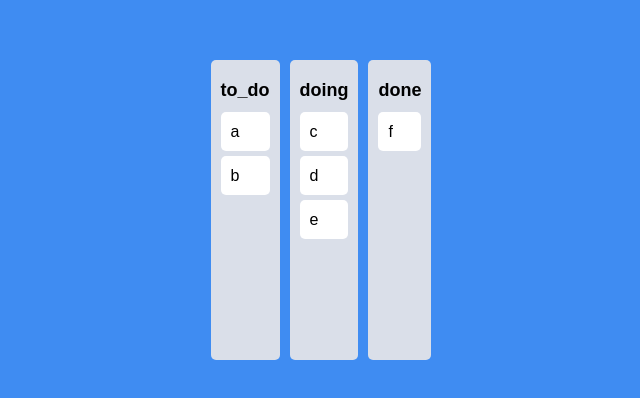
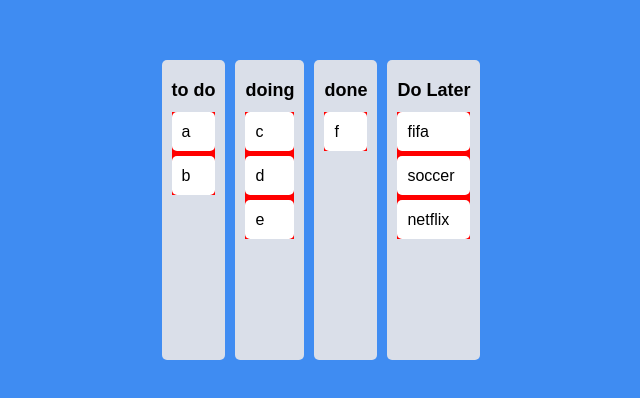
Before and after one commit to KanuBang/Dragable-Trello-Clone, a React (Create React App) app: page / in a window 1280 px wide. Shown: the part 190-588 px from the top of the page, without its empty margins (319-959 px from the left). Built offline with nearby package versions, Linux system fonts and the light colour scheme.

Commit message:
FEAT: Cross Baord Movement

```diff
--- a/src/App.tsx
+++ b/src/App.tsx
@@ -30,8 +30,13 @@ const App = () => {
   const onDragEnd = (info:DropResult) => {
     console.log(info)
     const {destination, draggableId, source} = info
+    // 드래그 앤 드롭의 위치가 변화가 없을 때 => destination : null => boolean으로 치면 false
+    if(!destination) {
+      console.log("no move")
+      return;
+    }
+    // 시작 보드와 끝 마친 보드의 id가 같나요? => same board movement
     if (destination?.droppableId === source.droppableId) {
-      //same board movement
       setTodos((allBoards) => {
         // 시작 위치 id로 이벤트가 발생한 해당 보드의 내용을 가지고 옴
         const boardCopy = [...allBoards[source.droppableId]]
@@ -40,9 +45,26 @@ const App = () => {
         // 드래그가 마친 목적지에다가 draggable Id로 해당 task를 추가한다
         boardCopy.splice(destination?.index, 0, draggableId)
         console.log(allBoards)
+        // 업데이트된 보드의 내용으로 toDoState 수정
         return {
           ...allBoards,
           [source.droppableId] : boardCopy
+        }
+      })
+    }
+
+    // 시작 보드와 끝 마친 보드가 다르다 => cross movement
+    if (destination.droppableId !== source.droppableId) {
+      setTodos((allBaords) => {
+        console.log("Im here")
+        const sourceBoard = [...allBaords[source.droppableId]]
+        const destinationBoard = [...allBaords[destination.droppableId]]
+        sourceBoard.splice(source.index, 1)
+        destinationBoard.splice(destination.index,0,draggableId)
+        return {
+          ...allBaords,
+          [source.droppableId] : sourceBoard,
+          [destination.droppableId] : destinationBoard
         }
       })
     }
--- a/src/Components/Board.tsx
+++ b/src/Components/Board.tsx
@@ -28,7 +28,11 @@ const Board = ({toDos, boardId} : IBaordProps) => {
       <Title>{boardId}</Title>
       <Droppable droppableId={boardId}>
           {(magic) => (
-            <div ref = {magic.innerRef} {...magic.droppableProps}>
+            <div style = {
+              {backgroundColor:"red"}}
+              ref = {magic.innerRef}
+              {...magic.droppableProps}
+            >
                 {toDos.map((toDo, index) => (
                   <DragabbleCard key={toDo} index={index} toDo={toDo} />
                 ))}
--- a/src/atoms.tsx
+++ b/src/atoms.tsx
@@ -6,8 +6,13 @@ interface IToDoSate {
 export const toDoState = atom<IToDoSate>({
   key:"toDoState",
   default: {
-    to_do: ["a", "b"],
+    "to do": ["a", "b"],
     doing: ["c", "d", "e"],
-    done: ["f"]
+    done: ["f"],
+    "Do Later": ['fifa', 'soccer', 'netflix']
   }
 })
+
+/*
+공백이 있는 key인 경우에는 " "을 이용한다
+*/
```
